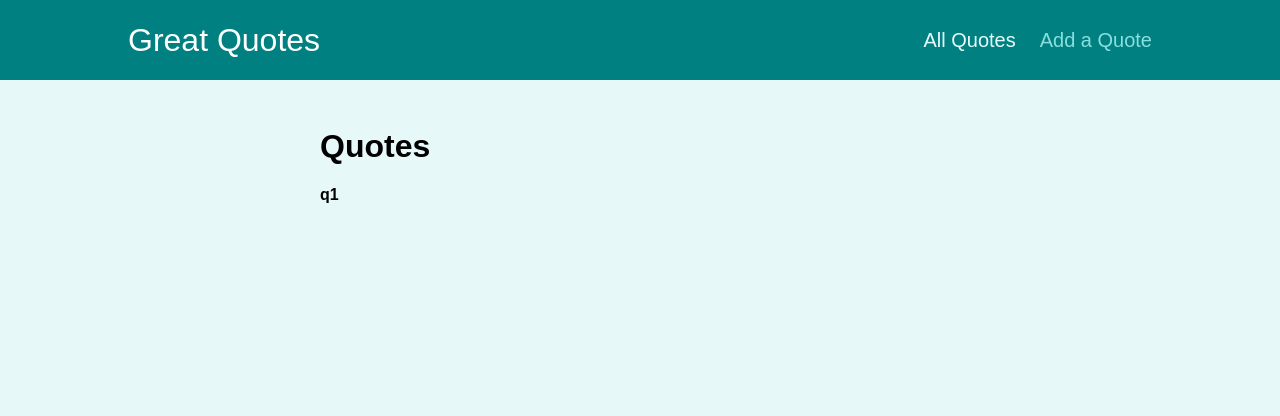
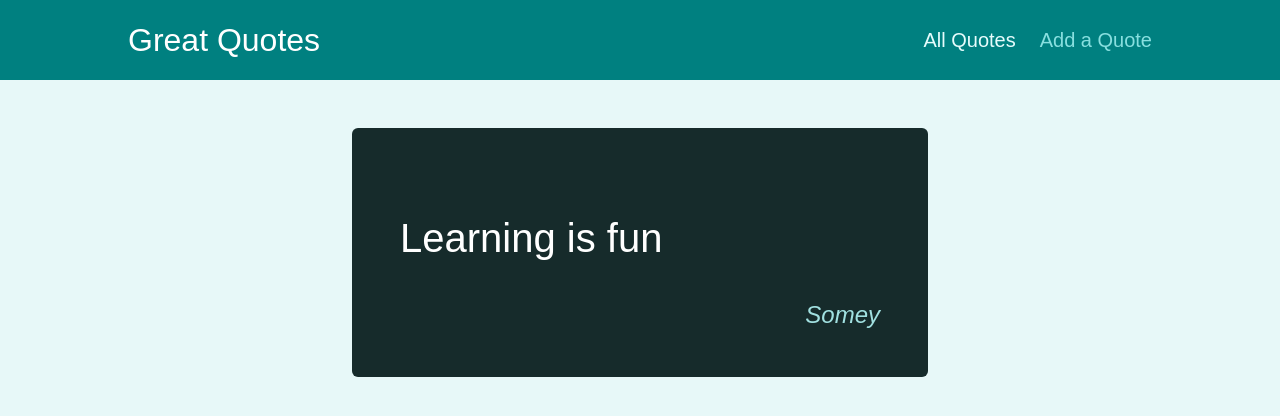
Before and after one commit to msakac/quotes-app, a React (Create React App) app: page /quotes/q1 in a window 1280 px wide. Shown: the top 416 px of the page. Built offline with nearby package versions, Linux system fonts and the light colour scheme.

Commit message:
Added QuoteDetail page when rerouted to some quote

```diff
--- a/src/pages/QuoteDetail.jsx
+++ b/src/pages/QuoteDetail.jsx
@@ -1,15 +1,27 @@
 import React from 'react'
 import { Route, useParams } from 'react-router-dom'
 import Comments from '../components/comments/Comments';
+import HighlightedQuote from '../components/quotes/HighlightedQuote';
+
+const DUMMY_QUOTES = [
+  { id: "q1", author: "Somey", text: "Learning is fun" },
+  { id: "q2", author: "Mosy", text: "Killing is fun" },
+  { id: "q3", author: "Fosy", text: "Hehoulo is fun" },
+];
+
 export default function QuoteDetail() {
-    const params = useParams();
+  const params = useParams();
+  const quote = DUMMY_QUOTES.find(quote => quote.id === params.quoteId);
+  if(!quote){
+    return <p>No quote found</p>
+  }
+
   return (
     <div>
-        <h1>Quotes</h1>
-        <h4>{params.quoteId}</h4>
-        <Route path={`/quotes/${params.quoteId}/comments`}>
-          <Comments/>
-        </Route>
+      <HighlightedQuote text={quote.text} author={quote.author}/>
+      <Route path={`/quotes/${params.quoteId}/comments`}>
+        <Comments />
+      </Route>
     </div>
   )
 }
```
